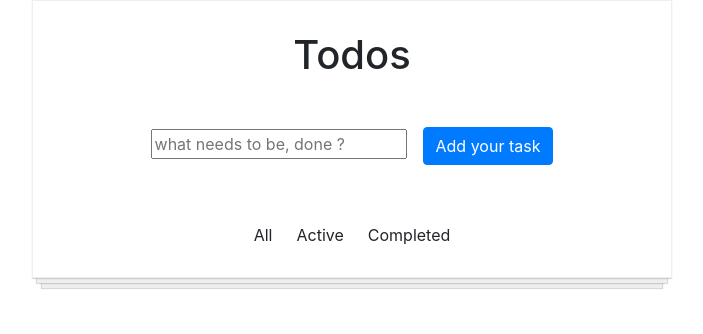
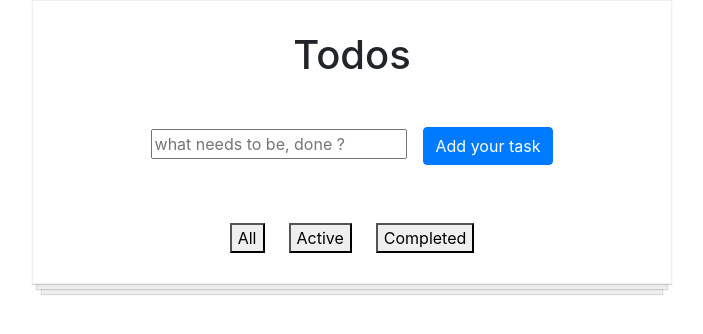
Before and after one commit to Kvin3324/todo_redux, a React (Create React App) app: page / in a window 1280 px wide. Shown: the top 334 px of the page, without its empty margins (288-991 px from the left). Built offline with nearby package versions, Linux system fonts and the light colour scheme.

Commit message:
Some try

```diff
--- a/src/components/Footer/Footer.js
+++ b/src/components/Footer/Footer.js
@@ -4,9 +4,9 @@ function Footer() {
   return(
     <React.Fragment>
       <div className="filter--task">
-        <a className="mr-4" style={{cursor: "pointer"}}>All</a>
-        <a className="mr-4" style={{cursor: "pointer"}}>Active</a>
-        <a style={{cursor: "pointer"}}>Completed</a>
+        <button className="mr-4">All</button>
+        <button className="mr-4">Active</button>
+        <button>Completed</button>
       </div>
     </React.Fragment>
   )
--- a/src/components/Task/RenderTask.js
+++ b/src/components/Task/RenderTask.js
@@ -1,13 +1,34 @@
-import React, {useState, useRef} from "react";
+import React, {useState} from "react";
 import store from "../../redux/store";
 
 function RenderTask() {
-  const taskCheck = useRef(null);
-  const [data, setData] = useState(store.getState());
+  // const [data, setData] = useState(store.getState());
+  const [data, setData] = useState({
+    tasks: store.getState()
+  });
   store.subscribe(() => setData(store.getState()));
 
-  function completedTask(e) {
+
+  function completedTask(e, index) {
     e.target.parentNode.classList.add("task--completed");
+    console.log(e.target);
+    console.log(e.index);
+
+    console.log(e.target.id);
+
+    const newState = [...data];
+    console.log(newState);
+
+    newState.map((task, index) => {
+      task.status = "completed";
+    })
+    setData(newState)
+
+
+    // data.map((task, index) => {
+    //   console.log(data.indexOf(task));
+    //   console.log(task);
+    // })
   }
 
   console.log(data);
@@ -15,14 +36,19 @@ function RenderTask() {
     <React.Fragment>
       {
         function () {
-          return data.map((task, index) => {
-            return(
-              <div className="task" key={index} ref={taskCheck}>
-                <input type="checkbox" className="mr-3 mt-2" onClick={(e) => completedTask(e) } />
-                <p>{task.task}</p>
-              </div>
-              )
-            })
+          if(data.tasks.length === 0) return null;
+
+          if (data.tasks.length !== 0) {
+            return data.tasks.map((task, index) => {
+              return(
+                <div className="task" key={index}>
+                  <input type="checkbox" className="mr-3 mt-2" onClick={(e, index) => completedTask(e, index) } />
+                  <p>{task.task}</p>
+                </div>
+                )
+              })
+          }
+
         }()
       }
     </React.Fragment>
```
